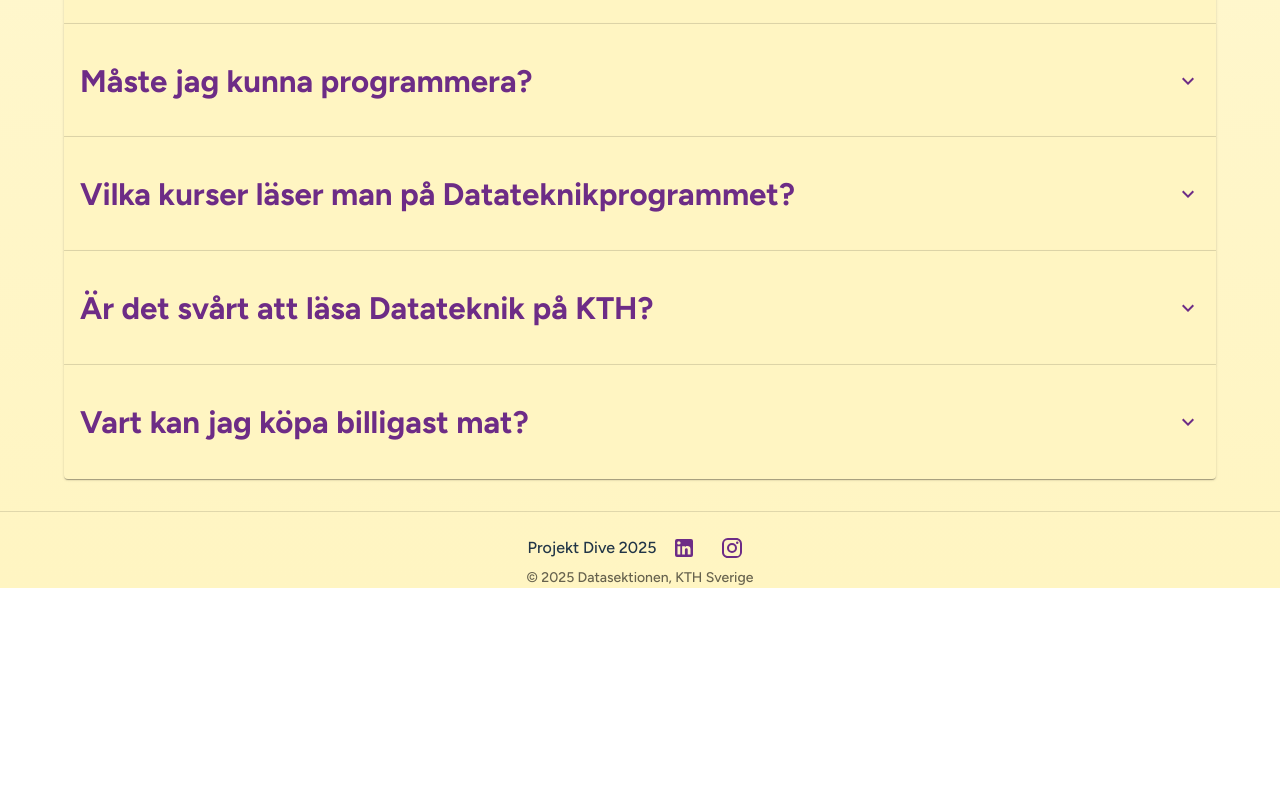
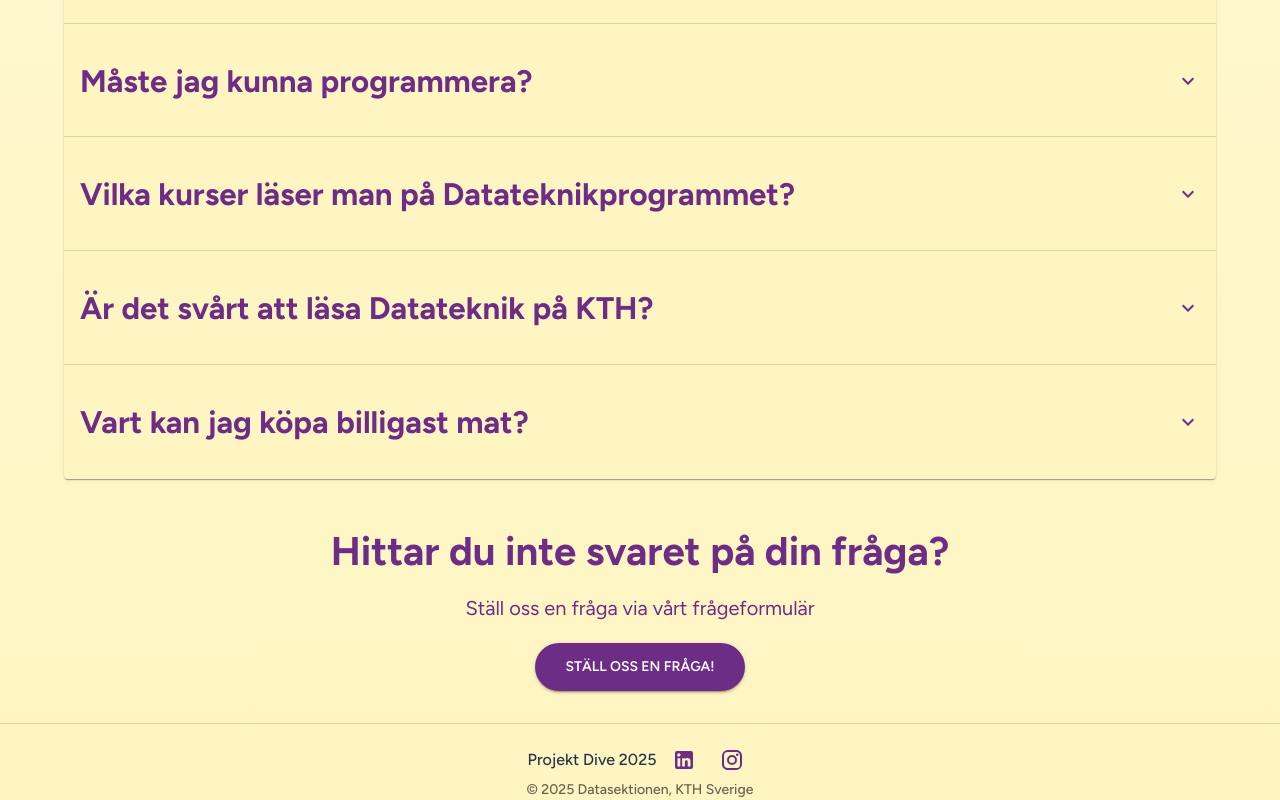
Before and after one commit to project-dive/project-dive.github.io, a React (Vite) app: page /#/faq in a window 1280 px wide. Shown: the part 379-1179 px from the top of the page. Before the commit the page ends 967 px from the top, so only its background shows below. Built offline with nearby package versions, Linux system fonts and the light colour scheme.

Commit message:
Lagt till frågelådan i FAQ-sidan

```diff
--- a/src/views/FAQView.tsx
+++ b/src/views/FAQView.tsx
@@ -1,9 +1,7 @@
 import React from "react";
 
-import Accordion from "@mui/material/Accordion";
-import AccordionDetails from "@mui/material/AccordionDetails";
-import AccordionSummary from "@mui/material/AccordionSummary";
 import ExpandMoreIcon from "@mui/icons-material/ExpandMore";
+import { Accordion, AccordionDetails, AccordionSummary, Button } from "@mui/material";
 
 import data from "../../data/faq.json";
 
@@ -42,6 +40,15 @@ export default function FAQ() {
           );
         })}
       </div>
+      <div style={style.askQuestionContainer}>
+        <h1 style={style.askQuestionHeader}>
+          Hittar du inte svaret på din fråga?
+        </h1>
+        <p style={style.askQuestionParagraph}>
+          Ställ oss en fråga via vårt frågeformulär
+        </p>
+        <Button variant="contained" target="_blank" href="https://docs.google.com/forms/d/e/1FAIpQLSesk2bsVkAN-E-fd6gEMQ1Wo_Cn991E2Sg23IlEEpq2JhMPyg/viewform?usp=dialog">STÄLL OSS EN FRÅGA!</Button>
+      </div>
     </div>
   );
 }
@@ -59,5 +66,15 @@ const style = {
   subcontainer: {
     width: "90%",
     maxWidth: "1400px",
+  },
+  askQuestionContainer: {
+    textAlign: "center",
+  },
+  askQuestionHeader: {
+    margin: "50px 0 0 0",
+    fontSize: "40px",
+  },
+  askQuestionParagraph: {
+    fontSize: "20px"
   }
 };
```
